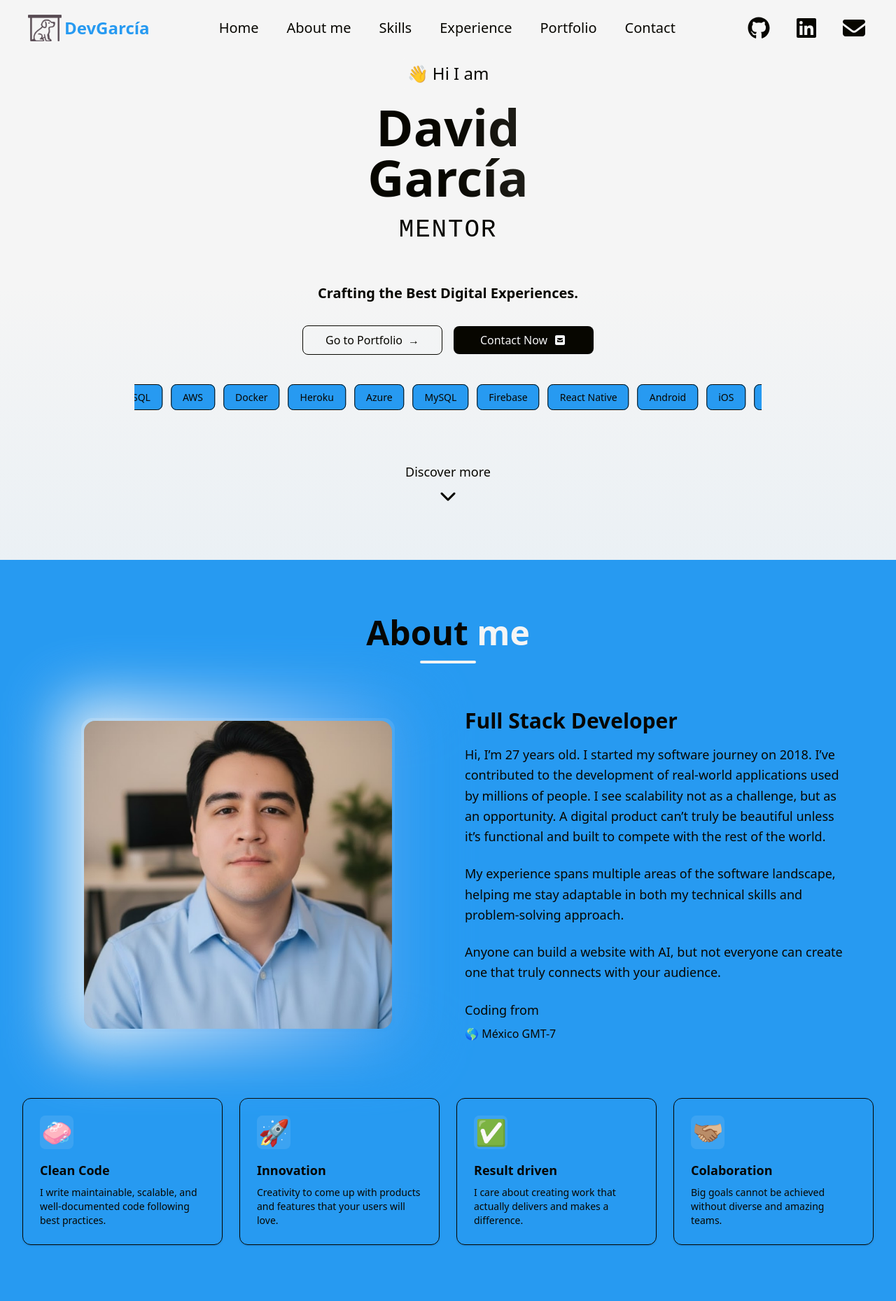
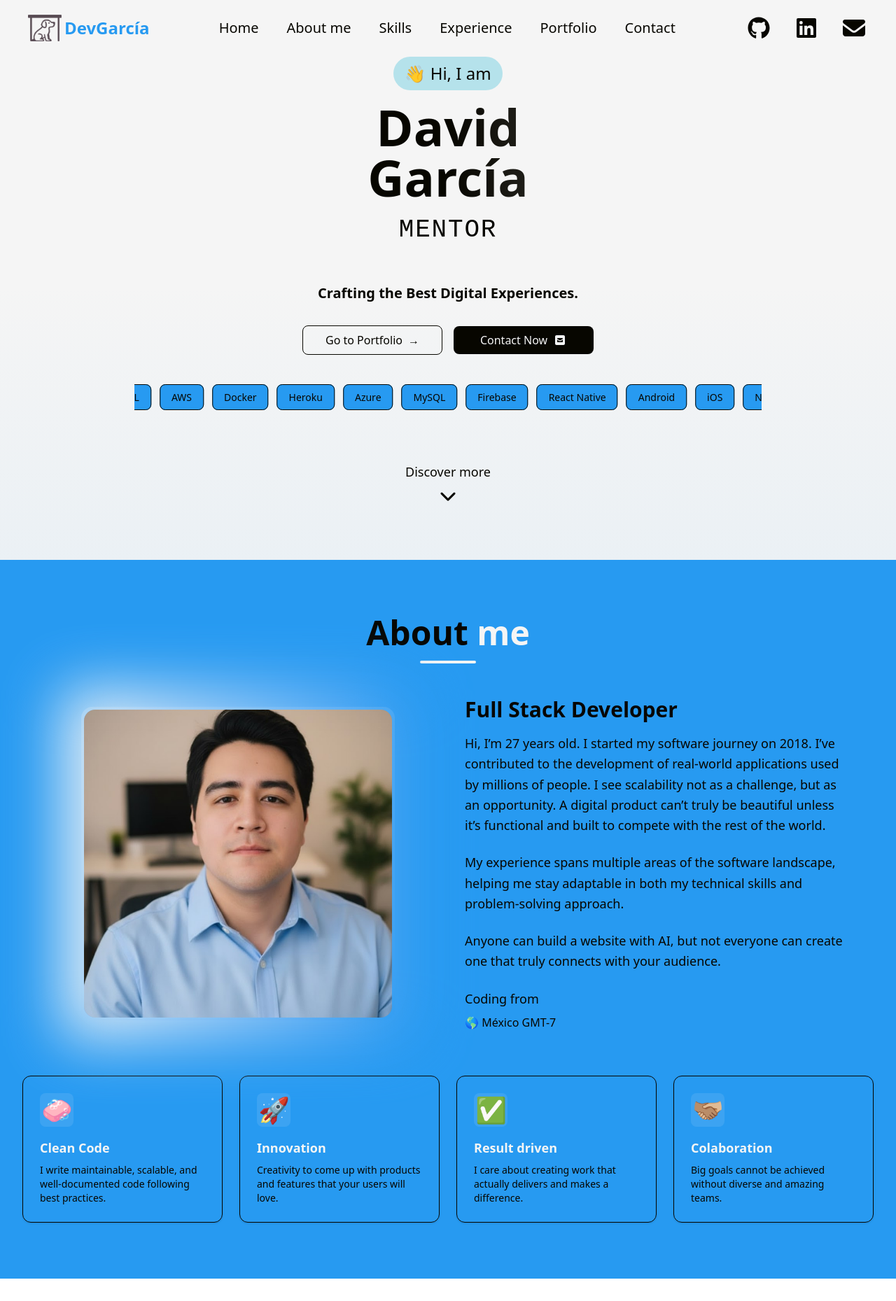
Before and after one commit to daviders98/resume, a Next.js app: page / in a window 1280 px wide. Shown: the whole page at 70% size. After the commit the page ends 1827 px from the top, so only its background shows below. Built offline with nearby package versions, Linux system fonts and the light colour scheme.

Commit message:
style(RES-4): Changed styling and texts on existing components

```diff
--- a/components/About.tsx
+++ b/components/About.tsx
@@ -40,7 +40,7 @@ const About = () => {
           initial={{ opacity: 0, y: 50 }}
           animate={isInView ? { opacity: 1, y: 0 } : { opacity: 0, y: 50 }}
           transition={{ duration: 0.6 }}
-          className="text-center mb-16"
+          className="text-center mb-12"
         >
           <h2 className="text-3xl sm:text-4xl md:text-5xl font-bold mb-4">
             About <span className="text-primary">me</span>
@@ -114,7 +114,7 @@ const About = () => {
           initial={{ opacity: 0, y: 50 }}
           animate={isInView ? { opacity: 1, y: 0 } : { opacity: 0, y: 50 }}
           transition={{ duration: 0.2}}
-          className="grid sm:grid-cols-2 lg:grid-cols-4 gap-6 mt-20"
+          className="grid sm:grid-cols-2 lg:grid-cols-4 gap-6 mt-16"
         >
           {values.map((value, index) => {
             return (
@@ -129,8 +129,8 @@ const About = () => {
                 <div className="w-12 h-12 bg-primary/10 rounded-lg flex items-center justify-center mb-4">
                 <p className='text-4xl'>{value.icon}</p>
                 </div>
-                <h4 className="text-lg font-semibold mb-2">{value.title}</h4>
-                <p className="text-sm text-muted-foreground">{value.description}</p>
+                <h4 className="text-lg font-semibold mb-2 text-primary">{value.title}</h4>
+                <p className="text-sm text-muted-foreground text-foreground">{value.description}</p>
               </motion.div>
             );
           })}
--- a/components/Hero.tsx
+++ b/components/Hero.tsx
@@ -43,6 +43,7 @@ const Hero = () => {
     "Git",
     "GitHub",
     "GraphQL",
+    "CI/CD"
   ];
   const rowRef = useRef<HTMLDivElement>(null);
   const [rowWidth, setRowWidth] = useState(1);
@@ -78,8 +79,8 @@ const Hero = () => {
             transition={{ duration: 0.6 }}
             className="mb-4"
           >
-            <span className="inline-block px-4 py-2 bg-primary text-foreground rounded-full text-2xl  font-medium">
-              👋 Hi I am
+            <span className="inline-block px-4 py-2 bg-idk/30 text-foreground rounded-full text-2xl  font-medium">
+              👋 Hi, I am
             </span>
           </motion.div>
 
@@ -189,7 +190,7 @@ const Hero = () => {
                 }}
               animate={{ y: [0, 10, 0] }}
               transition={{ duration: 2, repeat: Infinity }}
-              className="hover:text-accent text-foreground "
+              className="hover:text-idk text-foreground "
             >
             <p className="text-lg mb-2">
               Discover more
```
